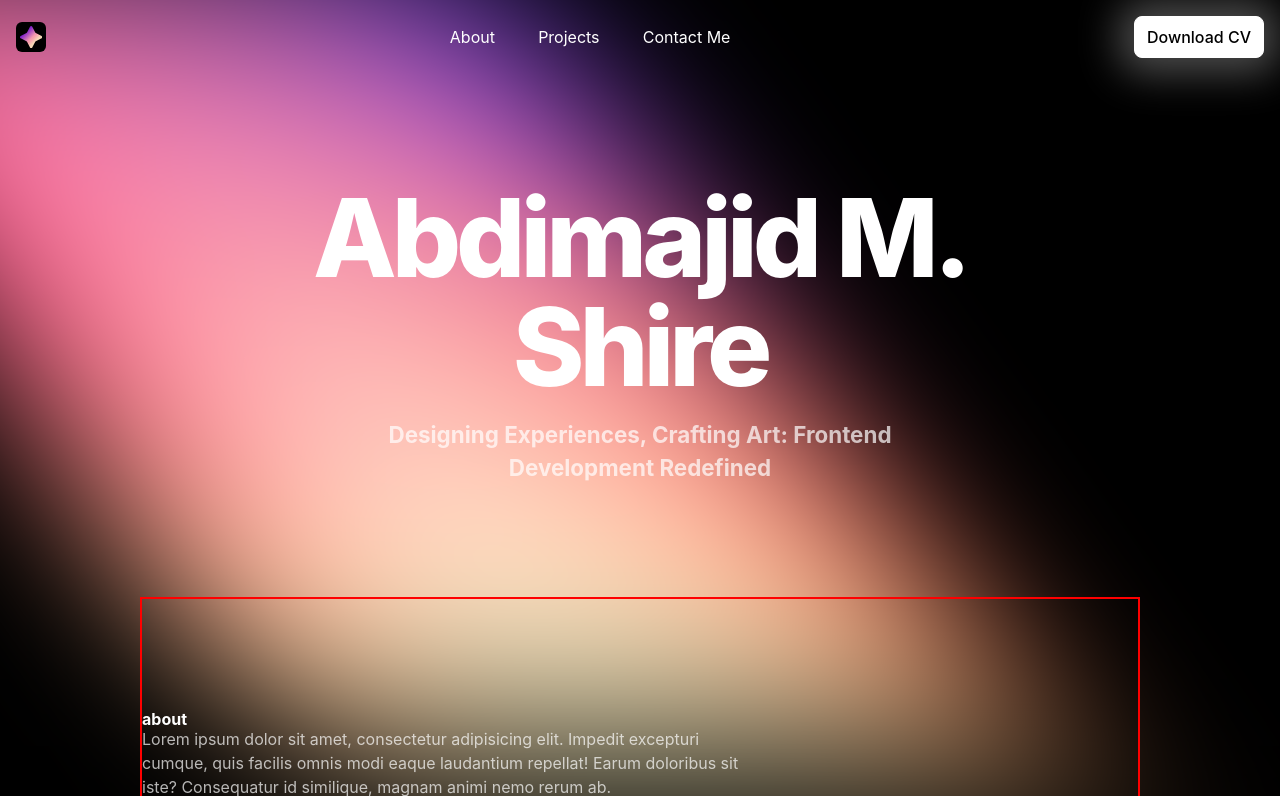
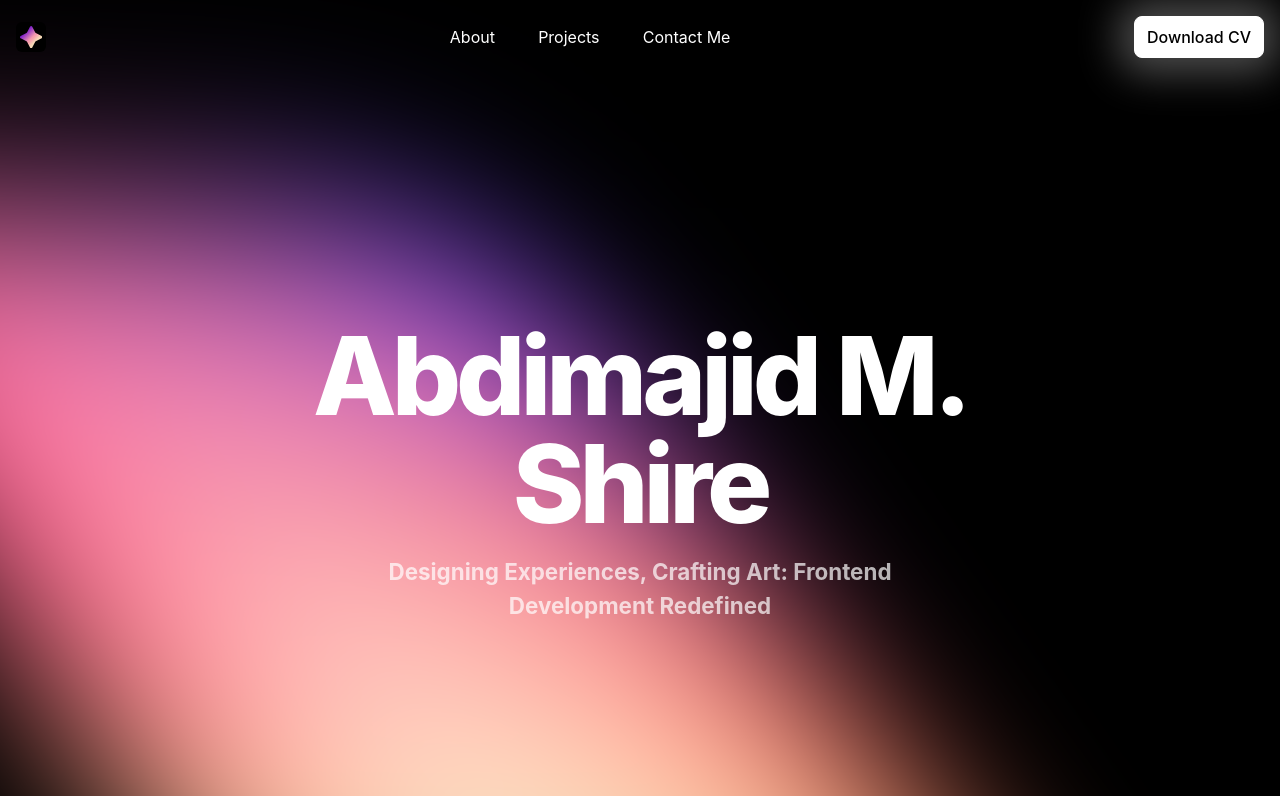
Before and after one commit to Abdimajid-shire/portfolio, a plain HTML site: page index.html in a window 1280 px wide. Shown: the top 796 px of the page. Drawn offline with Linux system fonts and the light colour scheme; a web font is replaced by a local one.

Commit message:
fixed the side scroll issue

```diff
--- a/style.css
+++ b/style.css
@@ -24,6 +24,11 @@
   }
 }
 
+html,
+body {
+  overflow-x: hidden;
+}
+
 body {
   /* height: 100vh; */
   max-width: 1280px;
@@ -33,6 +38,7 @@ body {
   line-height: 1.5;
   color: var(--clr-txt-secondary);
   background-color: var(--clr-primary-400);
+  /* border: 3px solid purple; */
 }
 
 h1,
@@ -48,6 +54,7 @@ p {
 
 header {
   padding: 4rem 0;
+  height: 100vh;
   margin: 0;
   /* height: 100vh; */
   position: relative;
```
